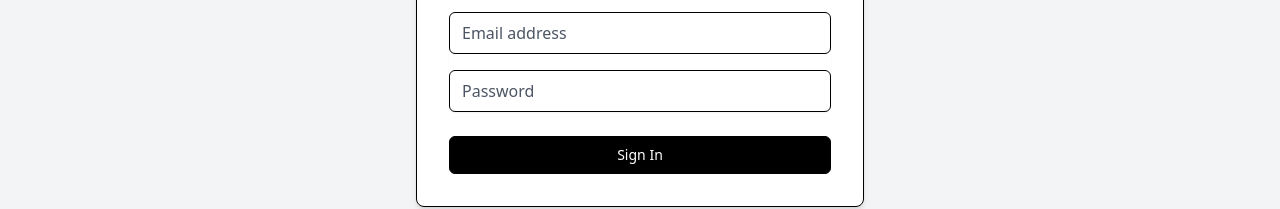
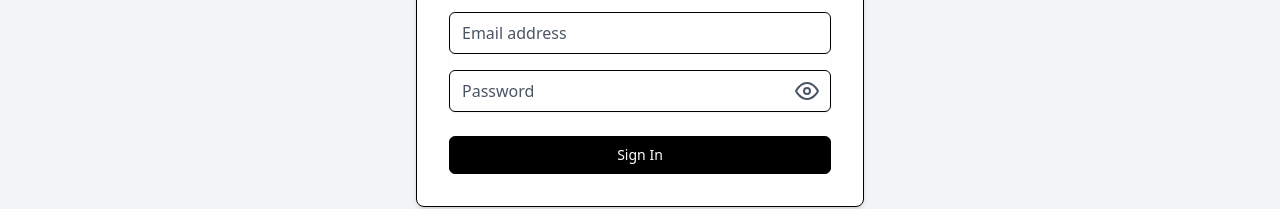
Before and after one commit to ujjwal509kumar/Public-Noticeboard, a Next.js app: page /admin in a window 1280 px wide. Shown: the part 341-550 px from the top of the page. Built offline with nearby package versions, Linux system fonts and the light colour scheme; no server answers.

Commit message:
ui changes

```diff
--- a/app/admin/page.js
+++ b/app/admin/page.js
@@ -1,15 +1,25 @@
 'use client';
 
-import { useState } from "react";
-import { signIn } from "next-auth/react";
+import { useEffect, useState } from "react";
+import { signIn, useSession } from "next-auth/react";
 import { useRouter } from "next/navigation";
+import { FiEye, FiEyeOff } from "react-icons/fi";
 
 export default function LoginPage() {
   const router = useRouter();
+  const { data: session, status } = useSession();
   const [email, setEmail] = useState("");
   const [password, setPassword] = useState("");
+  const [showPassword, setShowPassword] = useState(false);
   const [error, setError] = useState("");
   const [loading, setLoading] = useState(false);
+
+  // If the user is already logged in, redirect to /admin/dashboard
+  useEffect(() => {
+    if (status === "authenticated") {
+      router.push("/admin/dashboard");
+    }
+  }, [status, router]);
 
   const handleSubmit = async (e) => {
     e.preventDefault();
@@ -58,7 +68,7 @@ export default function LoginPage() {
                 onChange={(e) => setEmail(e.target.value)}
               />
             </div>
-            {/* Password Field */}
+            {/* Password Field with Show/Hide Toggle */}
             <div className="relative">
               <label htmlFor="password" className="sr-only">
                 Password
@@ -66,7 +76,7 @@ export default function LoginPage() {
               <input
                 id="password"
                 name="password"
-                type="password"
+                type={showPassword ? "text" : "password"}
                 autoComplete="current-password"
                 required
                 className="appearance-none block w-full px-3 py-2 border border-black dark:border-white placeholder-gray-600 dark:placeholder-gray-400 text-black dark:text-white bg-white dark:bg-black rounded-md"
@@ -74,6 +84,13 @@ export default function LoginPage() {
                 value={password}
                 onChange={(e) => setPassword(e.target.value)}
               />
+              <button
+                type="button"
+                onClick={() => setShowPassword(!showPassword)}
+                className="absolute inset-y-0 right-0 pr-3 flex items-center text-gray-600 dark:text-gray-400"
+              >
+                {showPassword ? <FiEyeOff className="h-6 w-6" /> : <FiEye className="h-6 w-6" />}
+              </button>
             </div>
           </div>
           {/* Submit Button */}
```
